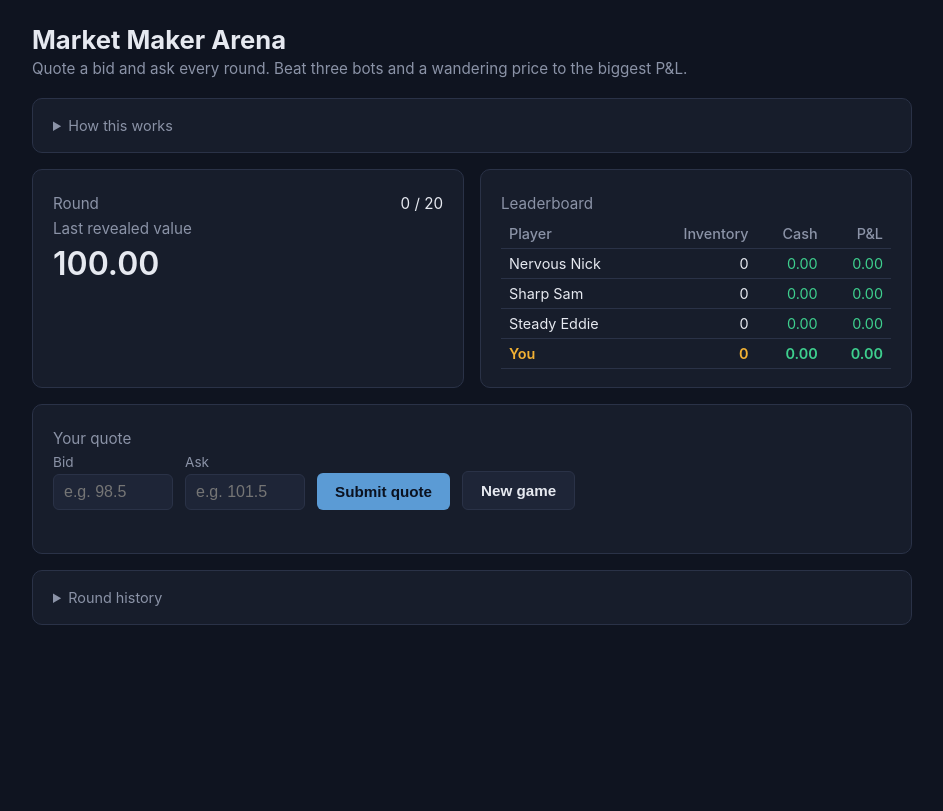
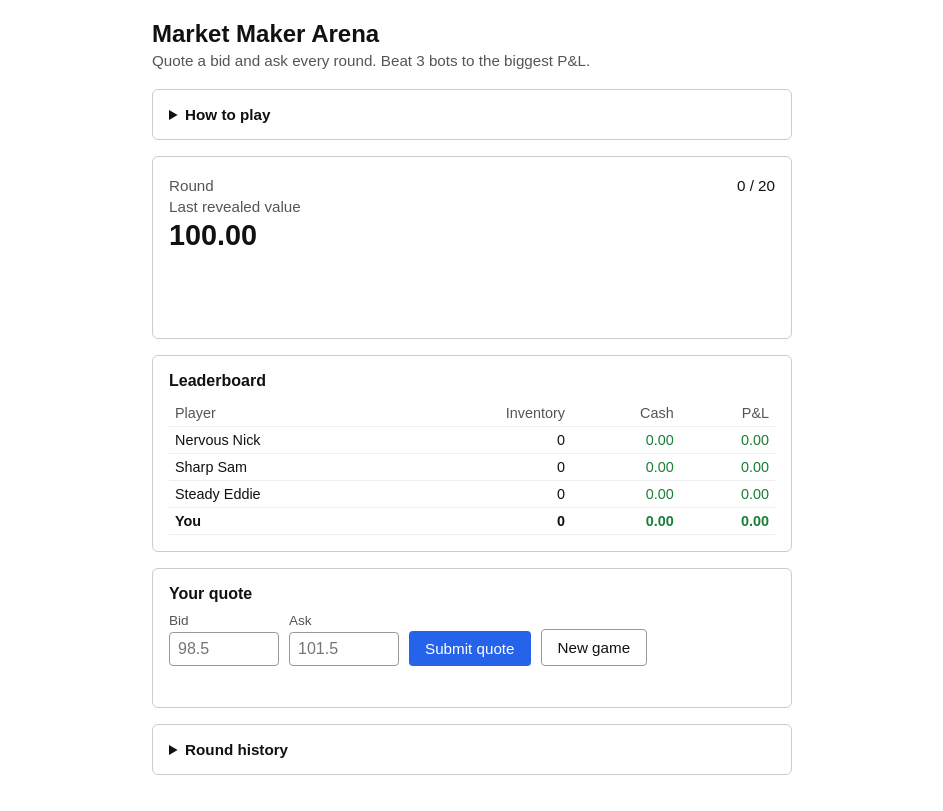
Before and after one commit to Lm-Heffernan/Market-Making-Game, a Flask app: page / in a window 1280 px wide. Shown: the whole page, without its empty margins (168-1111 px from the left). Before the commit the page ends 625 px from the top, so only its background shows below. Run offline with Flask 3, Linux system fonts and the light colour scheme.

Commit message:
Make deployable: per-session game state, simpler UI, gunicorn
Switches from a single global game to per-visitor sessions (a session
cookie tags each visitor with their own game state), which is required
before this can be hosted publicly with more than one player at a
time. Also simplifies the UI to a plain white/black layout with
condensed instructions, and adds gunicorn + a Procfile for production
deployment (e.g. Render).

```diff
--- a/app.py
+++ b/app.py
@@ -22,13 +22,21 @@ made from capturing the spread, and how much you gained or lost from
 whatever inventory you were carrying when the price moved.
 
 Run it with:  python app.py    then open http://127.0.0.1:5050
+
+Each visitor gets their own independent game, tracked via a session
+cookie -- so this is safe to host publicly with more than one person
+playing at a time.
 """
 
 import random
+import uuid
 
-from flask import Flask, jsonify, render_template, request
+from flask import Flask, jsonify, render_template, request, session
 
 app = Flask(__name__)
+# Only used to sign the session cookie that tags each visitor with their own
+# game -- this app has no logins or sensitive data, so a fixed value is fine.
+app.secret_key = "market-maker-arena-session-key"
 
 NUM_ROUNDS = 20
 STARTING_VALUE = 100.0
@@ -93,7 +101,18 @@ def new_game():
     }
 
 
-GAME = new_game()
+GAMES: dict[str, dict] = {}
+
+
+def get_game():
+    """Each visitor is tagged with a game id in their session cookie, so
+    concurrent players don't share or clobber each other's state."""
+    game_id = session.get("game_id")
+    if game_id is None or game_id not in GAMES:
+        game_id = str(uuid.uuid4())
+        session["game_id"] = game_id
+        GAMES[game_id] = new_game()
+    return GAMES[game_id]
 
 
 def compute_recent_volatility(history):
@@ -195,12 +214,13 @@ def index():
 
 @app.route("/api/state")
 def api_state():
-    return jsonify(public_state(GAME))
+    return jsonify(public_state(get_game()))
 
 
 @app.route("/api/quote", methods=["POST"])
 def api_quote():
-    if GAME["game_over"]:
+    game = get_game()
+    if game["game_over"]:
         return jsonify({"error": "Game over -- start a new game."}), 400
 
     data = request.get_json(force=True, silent=True) or {}
@@ -213,33 +233,35 @@ def api_quote():
     if ask < bid:
         return jsonify({"error": "Your ask can't be below your bid."}), 400
 
-    bot_quotes = {name: fn(GAME) for name, fn in BOTS.items()}
-    all_quotes, trades, next_value = clear_round(GAME, bot_quotes, bid, ask)
+    bot_quotes = {name: fn(game) for name, fn in BOTS.items()}
+    all_quotes, trades, next_value = clear_round(game, bot_quotes, bid, ask)
 
-    GAME["history"].append(next_value)
-    GAME["last_value"] = next_value
-    GAME["recent_volatility"] = compute_recent_volatility(GAME["history"])
-    GAME["round"] += 1
-    if GAME["round"] >= NUM_ROUNDS:
-        GAME["game_over"] = True
+    game["history"].append(next_value)
+    game["last_value"] = next_value
+    game["recent_volatility"] = compute_recent_volatility(game["history"])
+    game["round"] += 1
+    if game["round"] >= NUM_ROUNDS:
+        game["game_over"] = True
 
     round_summary = {
-        "round": GAME["round"],
+        "round": game["round"],
         "quotes": {n: {"bid": round(b, 2), "ask": round(a, 2)} for n, (b, a) in all_quotes.items()},
         "trades": trades,
         "revealed_value": round(next_value, 2),
     }
-    GAME["log"].append(round_summary)
+    game["log"].append(round_summary)
 
-    return jsonify({"round_summary": round_summary, "state": public_state(GAME)})
+    return jsonify({"round_summary": round_summary, "state": public_state(game)})
 
 
 @app.route("/api/new_game", methods=["POST"])
 def api_new_game():
-    global GAME
-    GAME = new_game()
-    return jsonify(public_state(GAME))
+    game_id = str(uuid.uuid4())
+    session["game_id"] = game_id
+    GAMES[game_id] = new_game()
+    return jsonify(public_state(GAMES[game_id]))
 
 
 if __name__ == "__main__":
-    app.run(debug=True, port=5050)
+    import os
+    app.run(debug=True, port=int(os.environ.get("PORT", 5050)))
--- a/requirements.txt
+++ b/requirements.txt
@@ -1 +1,2 @@
 Flask>=3.0
+gunicorn>=21.2
--- a/templates/index.html
+++ b/templates/index.html
@@ -5,75 +5,58 @@
 <meta name="viewport" content="width=device-width, initial-scale=1.0">
 <title>Market Maker Arena</title>
 <style>
-  :root {
-    --bg: #0f1420;
-    --panel: #171d2b;
-    --panel-2: #1e2537;
-    --border: #2a3247;
-    --text: #e6e9f0;
-    --muted: #8b93a7;
-    --green: #3ecf8e;
-    --red: #ef6461;
-    --blue: #5b9bd5;
-    --accent: #f2b134;
-  }
   * { box-sizing: border-box; }
   body {
-    background: var(--bg);
-    color: var(--text);
-    font-family: -apple-system, BlinkMacSystemFont, "Segoe UI", Helvetica, Arial, sans-serif;
+    background: #ffffff;
+    color: #111111;
+    font-family: Arial, Helvetica, sans-serif;
     margin: 0;
-    padding: 24px;
+    padding: 20px;
     display: flex;
     justify-content: center;
   }
-  .wrap { width: 100%; max-width: 880px; }
-  h1 { font-size: 1.6rem; margin: 0 0 4px 0; }
-  .subtitle { color: var(--muted); margin: 0 0 20px 0; font-size: 0.95rem; }
+  .wrap { width: 100%; max-width: 640px; }
+  h1 { font-size: 1.5rem; margin: 0 0 4px 0; }
+  .subtitle { color: #555555; margin: 0 0 20px 0; font-size: 0.95rem; }
   .card {
-    background: var(--panel);
-    border: 1px solid var(--border);
-    border-radius: 10px;
-    padding: 18px 20px;
+    background: #ffffff;
+    border: 1px solid #cccccc;
+    border-radius: 6px;
+    padding: 16px;
     margin-bottom: 16px;
   }
-  .row { display: flex; gap: 16px; flex-wrap: wrap; }
-  .row > .card { flex: 1; min-width: 260px; }
-  .stat-line { display: flex; justify-content: space-between; margin: 6px 0; font-size: 0.95rem; }
-  .stat-line .label { color: var(--muted); }
-  .big-value { font-size: 2rem; font-weight: 600; }
-  svg.spark { width: 100%; height: 70px; display: block; }
+  h2 { font-size: 1rem; margin: 0 0 10px 0; }
+  .stat-line { display: flex; justify-content: space-between; margin: 4px 0; font-size: 0.95rem; }
+  .stat-line .label { color: #555555; }
+  .big-value { font-size: 1.8rem; font-weight: bold; margin: 4px 0 10px 0; }
+  svg.spark { width: 100%; height: 60px; display: block; }
   table { width: 100%; border-collapse: collapse; font-size: 0.9rem; }
-  th, td { text-align: right; padding: 6px 8px; border-bottom: 1px solid var(--border); }
+  th, td { text-align: right; padding: 5px 6px; border-bottom: 1px solid #eeeeee; }
   th:first-child, td:first-child { text-align: left; }
-  th { color: var(--muted); font-weight: 500; }
-  tr.you td { color: var(--accent); font-weight: 600; }
-  .quote-form { display: flex; gap: 12px; align-items: flex-end; flex-wrap: wrap; }
+  th { color: #555555; font-weight: normal; }
+  tr.you td { font-weight: bold; }
+  .quote-form { display: flex; gap: 10px; align-items: flex-end; flex-wrap: wrap; }
   .field { display: flex; flex-direction: column; gap: 4px; }
-  .field label { color: var(--muted); font-size: 0.85rem; }
+  .field label { color: #555555; font-size: 0.85rem; }
   input[type="number"] {
-    background: var(--panel-2);
-    border: 1px solid var(--border);
-    color: var(--text);
-    border-radius: 6px;
-    padding: 8px 10px;
+    border: 1px solid #999999;
+    border-radius: 4px;
+    padding: 7px 8px;
     font-size: 1rem;
-    width: 120px;
+    width: 110px;
   }
   button {
-    background: var(--blue);
-    color: #0b1220;
+    background: #2563eb;
+    color: #ffffff;
     border: none;
-    border-radius: 6px;
-    padding: 10px 18px;
+    border-radius: 4px;
+    padding: 9px 16px;
     font-size: 0.95rem;
-    font-weight: 600;
     cursor: pointer;
   }
-  button:hover { filter: brightness(1.08); }
-  button.secondary { background: var(--panel-2); color: var(--text); border: 1px solid var(--border); }
+  button.secondary { background: #ffffff; color: #111111; border: 1px solid #999999; }
   button:disabled { opacity: 0.5; cursor: not-allowed; }
-  .error { color: var(--red); font-size: 0.9rem; margin-top: 8px; min-height: 1.2em; }
+  .error { color: #c0392b; font-size: 0.9rem; margin-top: 8px; min-height: 1.2em; }
   .trade-line { font-size: 0.9rem; margin: 4px 0; }
   .trade-tag {
     display: inline-block;
@@ -81,79 +64,67 @@
     padding: 1px 6px;
     border-radius: 4px;
     margin-right: 6px;
-    background: var(--panel-2);
-    color: var(--muted);
+    background: #eeeeee;
+    color: #555555;
   }
-  .informed { color: var(--red); }
-  .log-entry { border-bottom: 1px solid var(--border); padding: 8px 0; font-size: 0.88rem; }
+  .informed { color: #c0392b; }
+  .log-entry { border-bottom: 1px solid #eeeeee; padding: 6px 0; font-size: 0.85rem; }
   .log-entry:last-child { border-bottom: none; }
-  .pnl-pos { color: var(--green); }
-  .pnl-neg { color: var(--red); }
-  details summary { cursor: pointer; color: var(--muted); font-size: 0.9rem; }
-  .final-banner {
-    text-align: center;
-    font-size: 1.3rem;
-    padding: 20px;
-  }
+  .pnl-pos { color: #1a7f37; }
+  .pnl-neg { color: #c0392b; }
+  ul.rules { padding-left: 20px; margin: 8px 0; font-size: 0.9rem; color: #333333; }
+  ul.rules li { margin-bottom: 4px; }
+  details summary { cursor: pointer; font-weight: bold; font-size: 0.95rem; }
+  .final-banner { text-align: center; font-size: 1.2rem; padding: 10px; }
 </style>
 </head>
 <body>
 <div class="wrap">
   <h1>Market Maker Arena</h1>
-  <p class="subtitle">Quote a bid and ask every round. Beat three bots and a wandering price to the biggest P&amp;L.</p>
+  <p class="subtitle">Quote a bid and ask every round. Beat 3 bots to the biggest P&amp;L.</p>
 
   <div class="card">
     <details>
-      <summary>How this works</summary>
-      <p style="color:var(--muted); font-size:0.9rem; line-height:1.5;">
-        Every round, you and three bots each post a <strong>bid</strong> (the price you'll buy at)
-        and an <strong>ask</strong> (the price you'll sell at) &mdash; without seeing each other's quotes.
-        Two things can trade:
-      </p>
-      <ul style="color:var(--muted); font-size:0.9rem; line-height:1.6;">
-        <li><strong>Crossed quotes:</strong> if the best bid on the board is &ge; the best ask, those two
-          traders trade with each other at the midpoint.</li>
-        <li><strong>The customer:</strong> one outside trader shows up every round and always takes the
-          best available price. Sometimes it's <span class="informed">informed</span> &mdash; it already
-          knows which way the price is about to move, and only trades when that's bad for its counterparty.
-          That's adverse selection: quoting a stale or careless price gets you picked off.</li>
+      <summary>How to play</summary>
+      <ul class="rules">
+        <li>Each round, you and 3 bots post a bid (buy price) and ask (sell price).</li>
+        <li>If your bid crosses someone's ask (or vice versa), you trade with them.</li>
+        <li>A customer also trades once per round at the best price on the board &mdash;
+          sometimes it already knows which way the price is about to move (adverse selection).</li>
+        <li>At the end of the round, the true price is revealed and everyone's position is marked to it.</li>
       </ul>
-      <p style="color:var(--muted); font-size:0.9rem; line-height:1.5;">
-        At the end of each round the "true value" is revealed and everyone's position is marked to it,
-        so you can see how much you made from spread vs. how much inventory risk cost or earned you.
-        Bots: <strong>Steady Eddie</strong> (fixed wide spread, never adapts),
-        <strong>Nervous Nick</strong> (fixed spread, leans against his own inventory),
-        <strong>Sharp Sam</strong> (widens when the market's choppy, leans hardest against inventory).
+      <p style="font-size:0.85rem; color:#555555;">
+        Bots: <b>Steady Eddie</b> (fixed wide spread), <b>Nervous Nick</b> (fixed spread,
+        leans against his inventory), <b>Sharp Sam</b> (widens when choppy, leans hardest).
       </p>
     </details>
   </div>
 
-  <div class="row">
   <div class="card">
     <div class="stat-line"><span class="label">Round</span><span id="round-label">-</span></div>
     <div class="stat-line"><span class="label">Last revealed value</span></div>
     <div class="big-value" id="last-value">-</div>
-      <svg class="spark" id="sparkline" viewBox="0 0 300 70" preserveAspectRatio="none"></svg>
+    <svg class="spark" id="sparkline" viewBox="0 0 300 60" preserveAspectRatio="none"></svg>
   </div>
-    <div class="card" id="leaderboard-card">
-      <div class="stat-line"><span class="label">Leaderboard</span><span></span></div>
+
+  <div class="card">
+    <h2>Leaderboard</h2>
     <table id="leaderboard">
       <thead><tr><th>Player</th><th>Inventory</th><th>Cash</th><th>P&amp;L</th></tr></thead>
       <tbody></tbody>
     </table>
   </div>
-  </div>
 
   <div class="card">
-    <div class="stat-line"><span class="label">Your quote</span><span></span></div>
+    <h2>Your quote</h2>
     <div class="quote-form">
       <div class="field">
         <label for="bid-input">Bid</label>
-        <input type="number" id="bid-input" step="0.1" placeholder="e.g. 98.5">
+        <input type="number" id="bid-input" step="0.1" placeholder="98.5">
       </div>
       <div class="field">
         <label for="ask-input">Ask</label>
-        <input type="number" id="ask-input" step="0.1" placeholder="e.g. 101.5">
+        <input type="number" id="ask-input" step="0.1" placeholder="101.5">
       </div>
       <button id="submit-quote">Submit quote</button>
       <button id="new-game" class="secondary">New game</button>
@@ -162,15 +133,15 @@
   </div>
 
   <div class="card" id="round-result" style="display:none;">
-    <div class="stat-line"><span class="label">Last round result</span><span></span></div>
+    <h2>Last round result</h2>
     <table id="quotes-table">
       <thead><tr><th>Player</th><th>Bid</th><th>Ask</th></tr></thead>
       <tbody></tbody>
     </table>
     <div id="trades-list" style="margin-top:10px;"></div>
     <div class="stat-line" style="margin-top:10px;">
-      <span class="label">Value revealed at end of round</span>
-      <span id="revealed-value" style="font-weight:600;"></span>
+      <span class="label">Value revealed</span>
+      <span id="revealed-value" style="font-weight:bold;"></span>
     </div>
   </div>
 
@@ -211,7 +182,7 @@ function fmtMoney(x) {
 
 function drawSparkline(history) {
   if (history.length < 2) { SPARK.innerHTML = ""; return; }
-  const w = 300, h = 70, pad = 6;
+  const w = 300, h = 60, pad = 6;
   const min = Math.min(...history), max = Math.max(...history);
   const range = (max - min) || 1;
   const pts = history.map((v, i) => {
@@ -219,7 +190,7 @@ function drawSparkline(history) {
     const y = h - pad - ((v - min) / range) * (h - 2 * pad);
     return `${x.toFixed(1)},${y.toFixed(1)}`;
   }).join(" ");
-  SPARK.innerHTML = `<polyline points="${pts}" fill="none" stroke="#5b9bd5" stroke-width="2" />`;
+  SPARK.innerHTML = `<polyline points="${pts}" fill="none" stroke="#2563eb" stroke-width="2" />`;
 }
 
 function renderState(state) {
@@ -279,7 +250,7 @@ function renderRoundResult(summary) {
   }).join("");
   TRADES_LIST.innerHTML = summary.trades.length
     ? summary.trades.map(t => `<div class="trade-line">${describeTrade(t)}</div>`).join("")
-    : `<div class="trade-line" style="color:var(--muted);">No trades this round.</div>`;
+    : `<div class="trade-line" style="color:#555555;">No trades this round.</div>`;
   REVEALED_VALUE.textContent = summary.revealed_value.toFixed(2);
 }
 
```
Also changed, not shown: README.md, 1 other file. Lines whose indentation alone changed are shown as unchanged.
